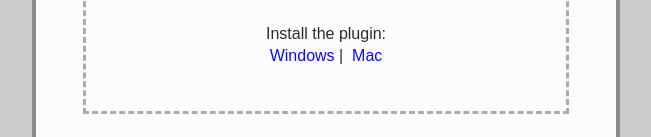
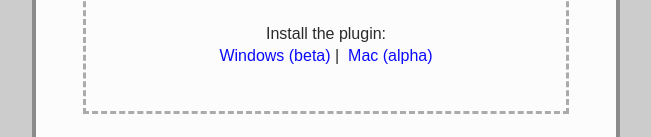
Before and after one commit to bkz/dropbox-uri, a plain HTML site: page static/open.html in a window 1280 px wide. Shown: the part 250-387 px from the top of the page, without its empty margins (314-965 px from the left). Drawn offline with nearby package versions, Linux system fonts and the light colour scheme.

Commit message:
Emphasize beta/alpha state of software.

```diff
--- a/static/open.html
+++ b/static/open.html
@@ -71,8 +71,8 @@ a:link, a:visited, a:active, a:hover {
     <br/><br/>
     Install the plugin:
     <br/>
-    <a href="https://github.com/downloads/bkz/dropbox-uri/dropbox-uri.exe">Windows</a>&nbsp;|&nbsp;
-    <a href="https://github.com/downloads/bkz/dropbox-uri/dropbox-uri-mac.zip">Mac</a>
+    <a href="https://github.com/downloads/bkz/dropbox-uri/dropbox-uri.exe">Windows (beta)</a>&nbsp;|&nbsp;
+    <a href="https://github.com/downloads/bkz/dropbox-uri/dropbox-uri-mac.zip">Mac (alpha)</a>
   </div>
   <div id="copyright" align="center">
     <a href="http://www.zafar.se/share-dropbox.html">Share Dropbox</a> by <a href="https://twitter.com/#!/bkzafar">@bkzafar</a>.
```
